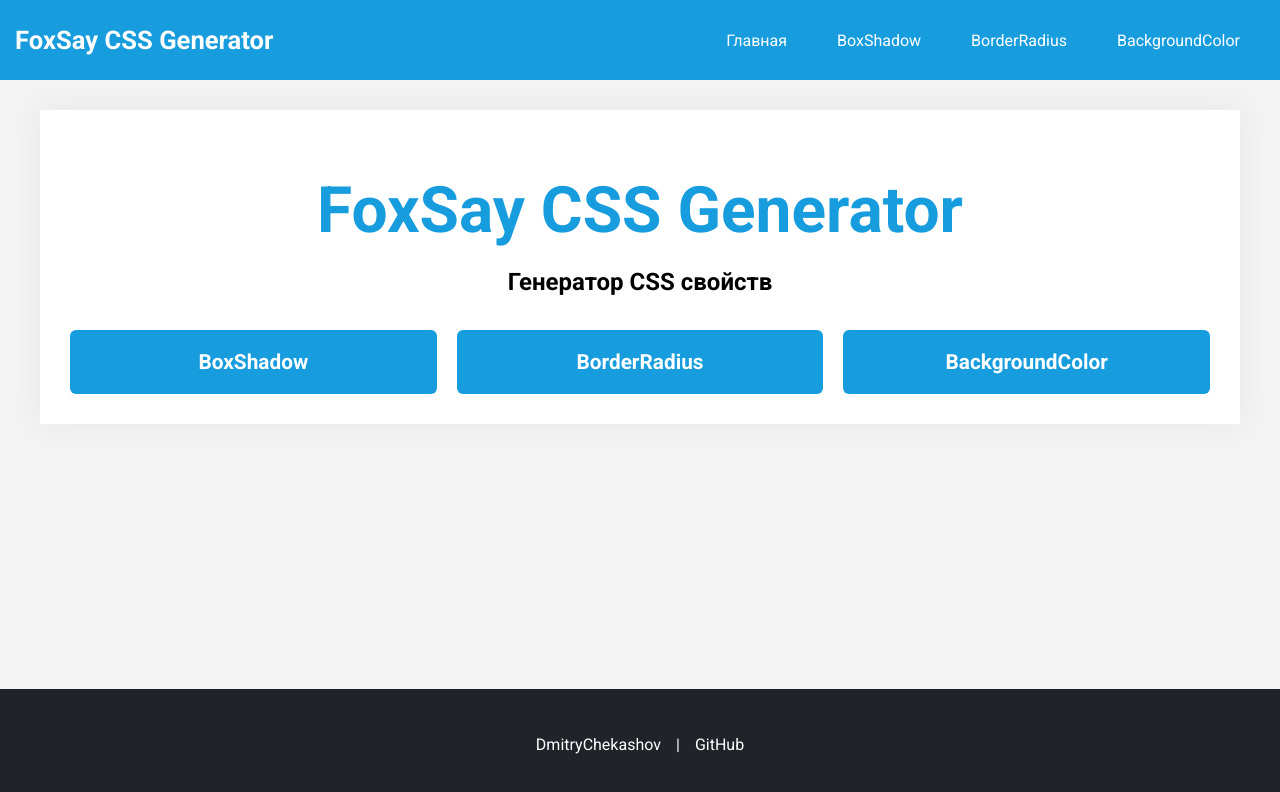
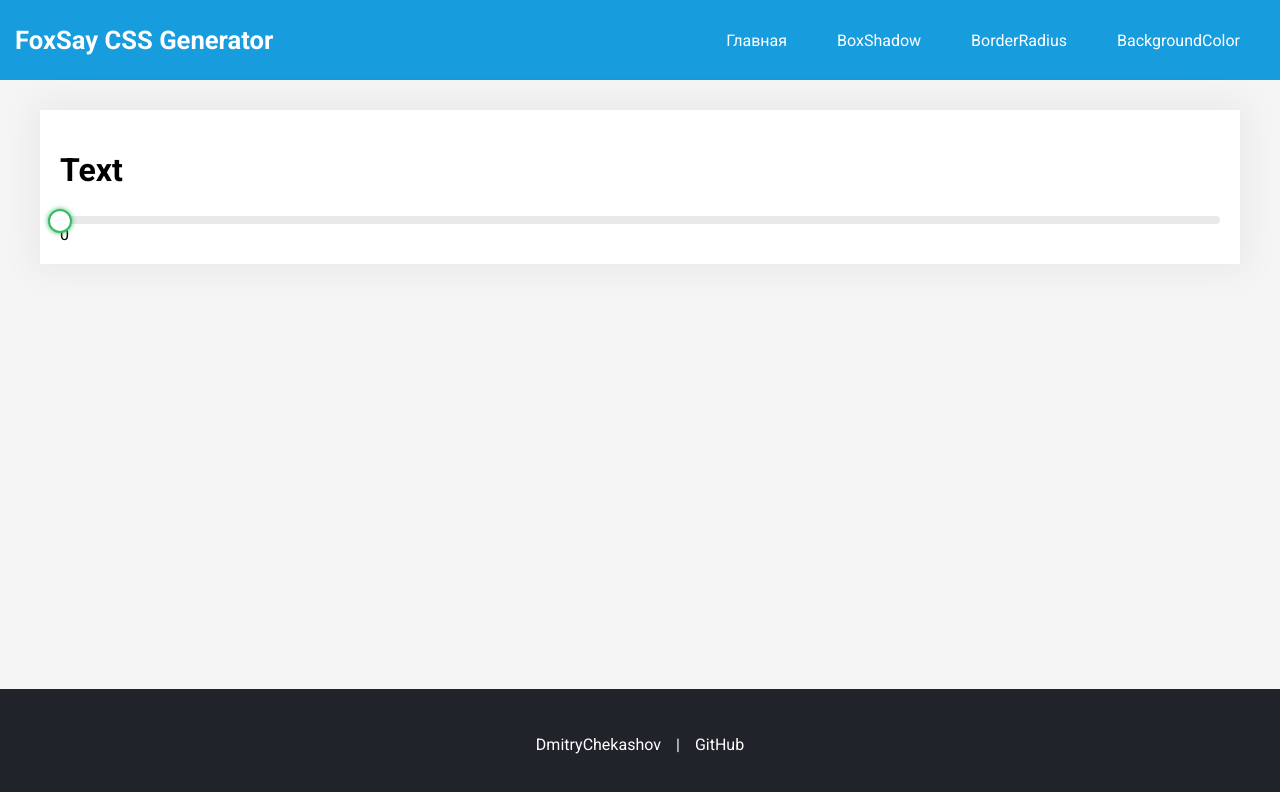
Before and after one commit to DimaChekashov/foxsay-css-generator, a React (Create React App) app: page /text in a window 1280 px wide. Shown: the top 792 px of the page. Built offline with nearby package versions, Linux system fonts and the light colour scheme.

Commit message:
add slider

```diff
--- a/package.json
+++ b/package.json
@@ -7,6 +7,7 @@
     "@testing-library/react": "^11.2.5",
     "@testing-library/user-event": "^12.8.1",
     "node-sass": "^5.0.0",
+    "rc-slider": "^9.7.2",
     "react": "^17.0.1",
     "react-color": "^2.19.3",
     "react-dom": "^17.0.1",
--- a/src/app/App.js
+++ b/src/app/App.js
@@ -9,6 +9,7 @@ import MainPage from "../pages/MainPage/MainPage";
 import BorderRadius from "../pages/BorderRadius/BorderRadius";
 import BoxShadow from "../pages/BoxShadow/BoxShadow";
 import BackgroundColor from "../pages/BackgroundColor/BackgroundColor";
+import Text from "../pages/Text/Text";
 
 function App() {
     return (
@@ -17,6 +18,9 @@ function App() {
             <div className="container">
                 <div className="wrapper">
                     <Switch>
+                        <Route path="/text">
+                            <Text />
+                        </Route>
                         <Route path="/background-color">
                             <BackgroundColor />
                         </Route>
--- a/src/component/Navigation/Navigation.jsx
+++ b/src/component/Navigation/Navigation.jsx
@@ -6,6 +6,8 @@ import { NavLink } from "react-router-dom";
 function Navigation() {
     return (
         <div className="navigation">
+            <h3 className="navigation__label">Text</h3>
+            <div className="navigation__group">
                 <NavLink
                     className="navigation-btn"
                     to="/box-shadow"
@@ -19,6 +21,14 @@ function Navigation() {
                     to="/background-color"
                 >BackgroundColor</NavLink>
             </div>
+            <h3 className="navigation__label">Text</h3>
+            <div className="navigation__group">
+                <NavLink
+                    className="navigation-btn"
+                    to="/text"
+                >Text</NavLink>
+            </div>
+        </div>
     );
 }
 
--- a/src/component/Navigation/Navigation.scss
+++ b/src/component/Navigation/Navigation.scss
@@ -1,4 +1,4 @@
-.navigation {
+.navigation__group {
     display: flex;
     flex-wrap: wrap;
 }
--- a/src/index.js
+++ b/src/index.js
@@ -1,6 +1,6 @@
 import React from "react";
 import ReactDOM from "react-dom";
-import "./index.css";
+import "./index.scss";
 import App from "./app/App";
 import { BrowserRouter as Router } from "react-router-dom";
 
--- a/src/index.css
+++ b/src/index.scss
@@ -83,3 +83,35 @@ body {
 .btn-copy:hover {
     background-color: #3ec46d;
 }
+
+/* rc-slider */
+.rc-slider {
+    .rc-slider-rail {
+        height: 8px;
+    }
+    .rc-slider-track {
+        height: 8px;
+        background-color: #3abb67;
+    }
+    .rc-slider-step {
+        height: 8px;
+    }
+    .rc-slider-handle {
+        height: 24px;
+        width: 24px;
+        margin-top: -7px;
+        border-color: #3abb67;
+        box-shadow: 0 0 5px #3abb67;
+        &:hover {
+            border-color: #3ec46d;
+        }
+        &:active {
+            border-color: #3abb67;
+            box-shadow: 0 0 5px #3abb67;
+        }
+        &:focus {
+            border-color: #3abb67;
+            box-shadow: 0 0 5px #3abb67;
+        }
+    }
+}
--- /dev/null
+++ b/src/pages/Text/Text.jsx
@@ -0,0 +1,19 @@
+import React, { useState } from 'react';
+
+import Slider from 'rc-slider';
+import 'rc-slider/assets/index.css';
+
+import './Text.scss';
+
+function Text() {
+    const [value, setValue] = useState(0);
+    return (
+        <>
+            <h1>Text</h1>
+            <Slider onChange={setValue} value={value}/>
+            <div>{value}</div>
+        </>
+    );
+}
+
+export default Text;
```
Also changed, not shown: src/pages/Text/Text.scss (added), 1 other file (tests, documents, lock files or other folders). Lines whose indentation alone changed are shown as unchanged.
